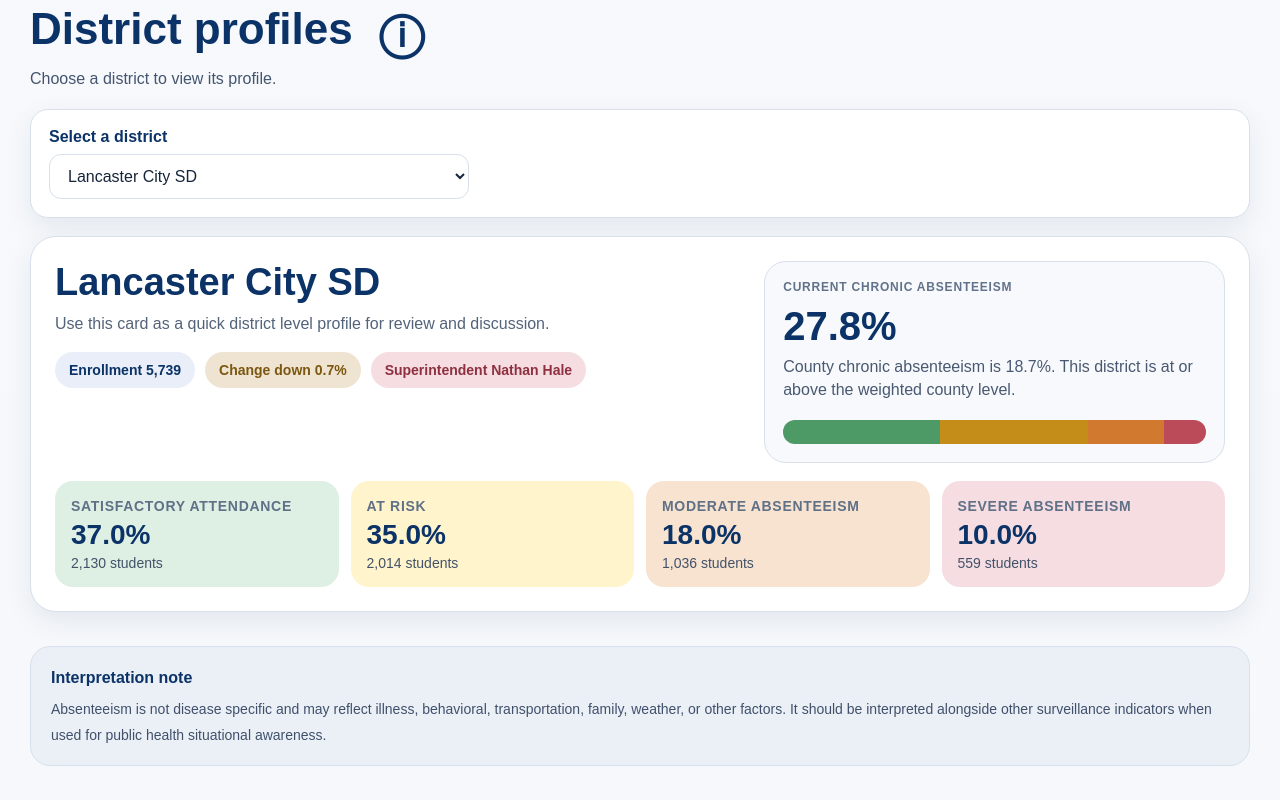
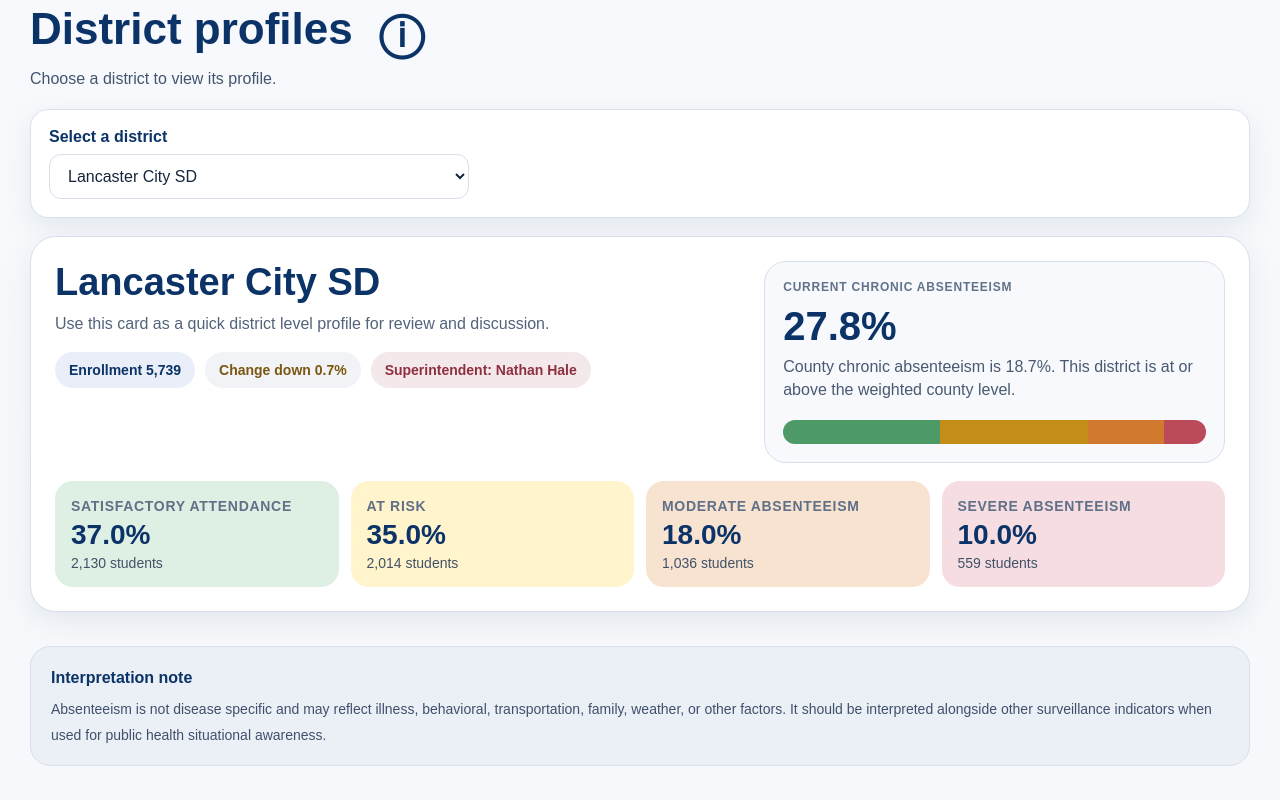
Before and after one commit to fchdepidemiology/fchdepidemiology.github.io, a plain HTML site: page absenteeism/index.html in a window 1280 px wide. Shown: the part 1508-2308 px from the top of the page. Drawn offline with Linux system fonts and the light colour scheme.

Commit message:
Update index.html

```diff
--- a/absenteeism/index.html
+++ b/absenteeism/index.html
@@ -217,8 +217,8 @@ h1 {
   font-size: 14px;
 }
 .chipNavy { background: #e9eef8; color: var(--navy); }
-.chipGold { background: var(--goldSoft); color: #7b5710; }
-.chipRed { background: var(--redSoft); color: #8f3040; }
+.chipGold { background: #f1f3f6;; color: #7b5710; }
+.chipRed { background: #f3e9ea; color: #8f3040; }
 .miniPanel {
   background: #f7f9fc;
   border: 1px solid var(--line);
@@ -829,7 +829,7 @@ function renderDistrictCard(d) {
           <div class="districtChips">
             <div class="chip chipNavy">Enrollment ${fmtInt(d.enrollment)}</div>
             <div class="chip chipGold">${fmtChange(d.change)}</div>
-            <div class="chip chipRed">Superintendent ${d.superintendent}</div>
+            <div class="chip chipRed">Superintendent: ${d.superintendent}</div>
           </div>
         </div>
         <div class="miniPanel">
```
